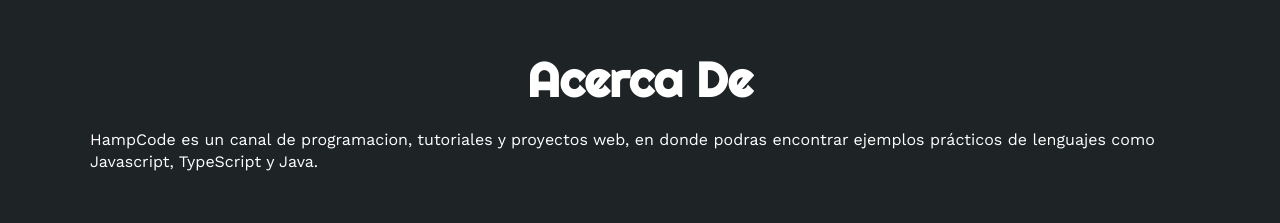
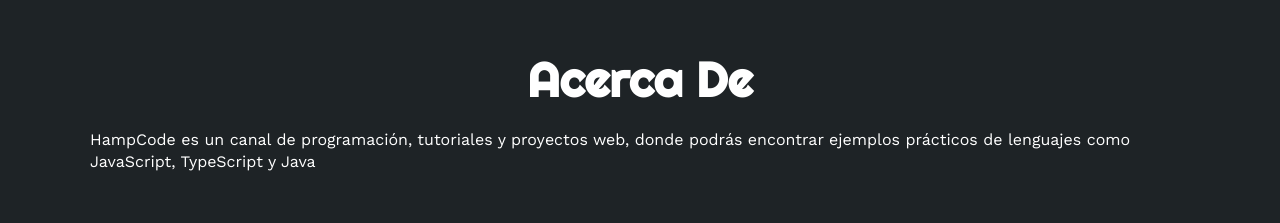
Before and after one commit to hampcode/hampcode, a plain HTML site: page index.html in a window 1280 px wide. Shown: the part 820-1043 px from the top of the page. Drawn offline with nearby package versions, Linux system fonts and the light colour scheme.

Commit message:
Update index.html

```diff
--- a/index.html
+++ b/index.html
@@ -62,7 +62,7 @@
 <section id="acercade" class="sobremi">
     <div class="contenido-seccion">
         <h2>Acerca De</h2>
-        <p>HampCode es un canal de programacion, tutoriales y proyectos web, en donde podras encontrar ejemplos prácticos de lenguajes como Javascript, TypeScript y Java.</p>
+        <p>HampCode es un canal de programación, tutoriales y proyectos web, donde podrás encontrar ejemplos prácticos de lenguajes como JavaScript, TypeScript y Java</p>
 
         <div class="fila">
             <!-- datos personales -->
```
